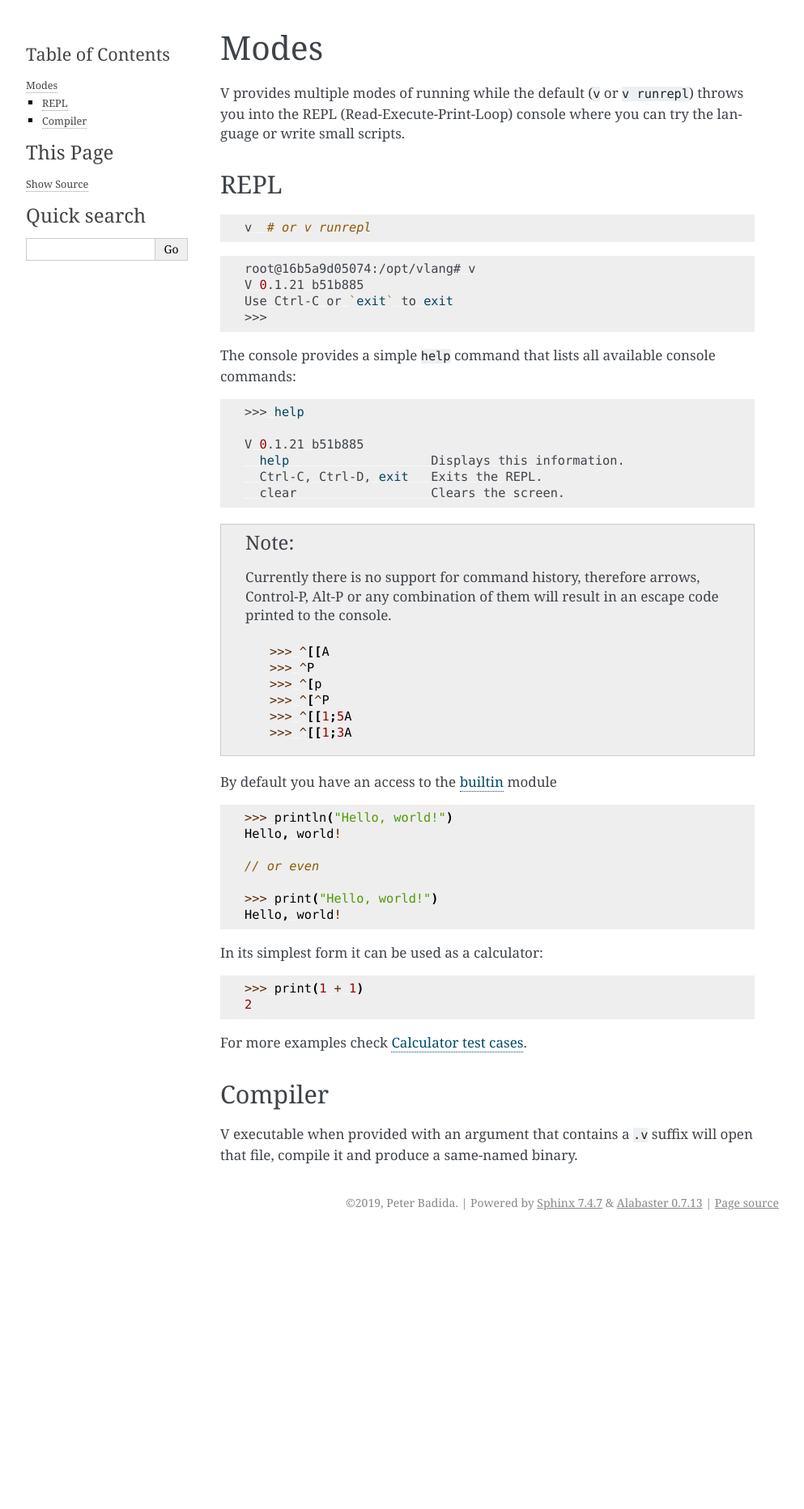
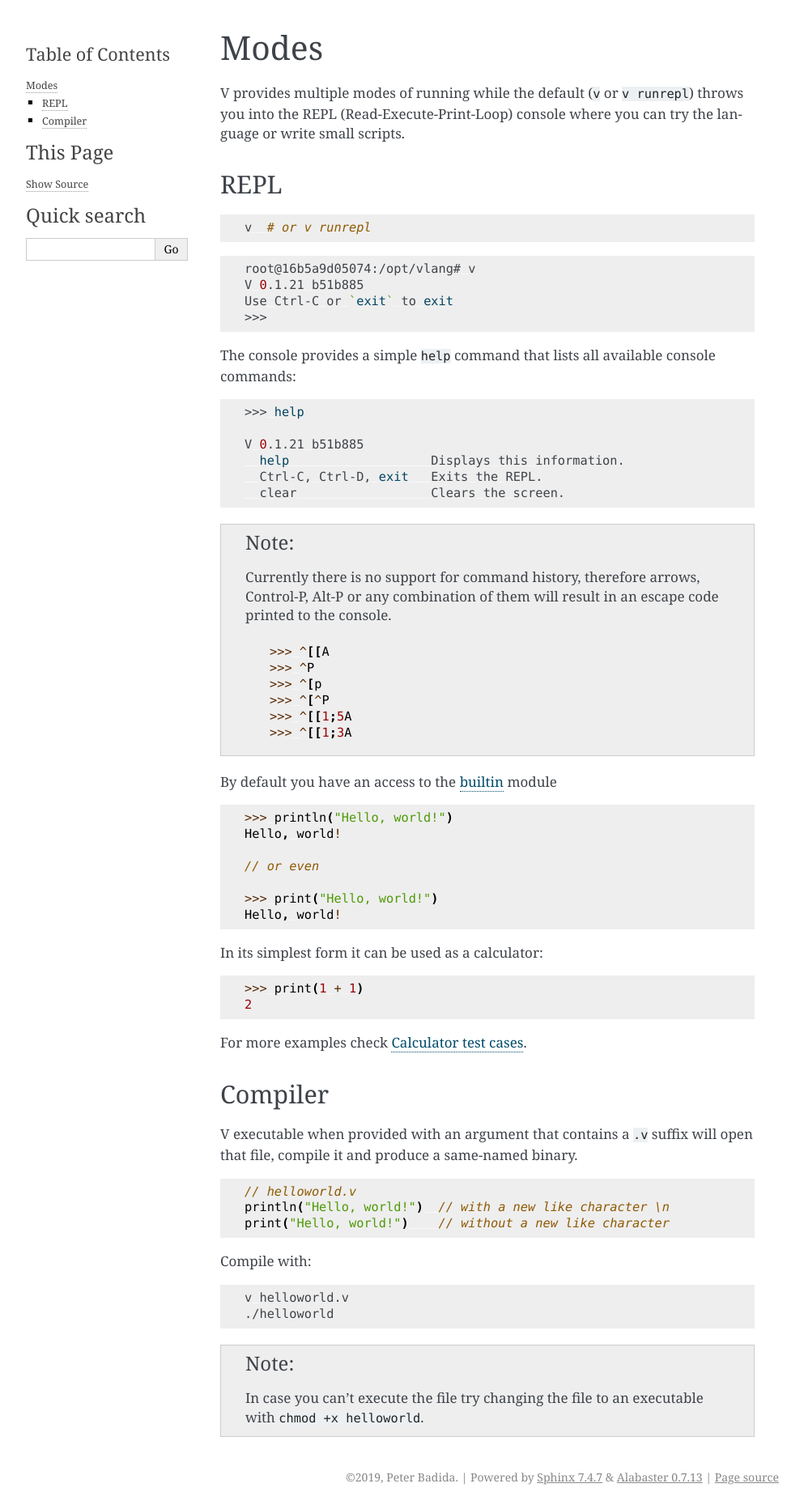
Before and after one commit to KeyWeeUsr/the-book-of-v, a Sphinx documentation site: the page built from source/modes.rst, in a window 1280 px wide. Shown: the whole page at 81% size, without its empty margins (148-1141 px from the left). Built offline with Sphinx 7.4.7, drawn with Linux system fonts in a browser that asks for light colours; before the commit the page ends 1525 px from its top, so only the background shows below that.

Commit message:
[ADD] Add basic Hello world example

```diff
--- a/source/appendix.rst
+++ b/source/appendix.rst
@@ -2,3 +2,4 @@ Appendix
 ========
 
 #. :ref:`Calculator test cases`
+#. :ref:`Hello, world`
--- a/source/modes.rst
+++ b/source/modes.rst
@@ -73,3 +73,21 @@ Compiler
 
 V executable when provided with an argument that contains a ``.v`` suffix will
 open that file, compile it and produce a same-named binary.
+
+.. code:: v
+
+    // helloworld.v
+    println("Hello, world!")  // with a new like character \n
+    print("Hello, world!")    // without a new like character
+
+Compile with:
+
+.. code:: shell
+
+    v helloworld.v
+    ./helloworld
+
+.. note::
+
+   In case you can't execute the file try changing the file to an executable
+   with ``chmod +x helloworld``.
```
